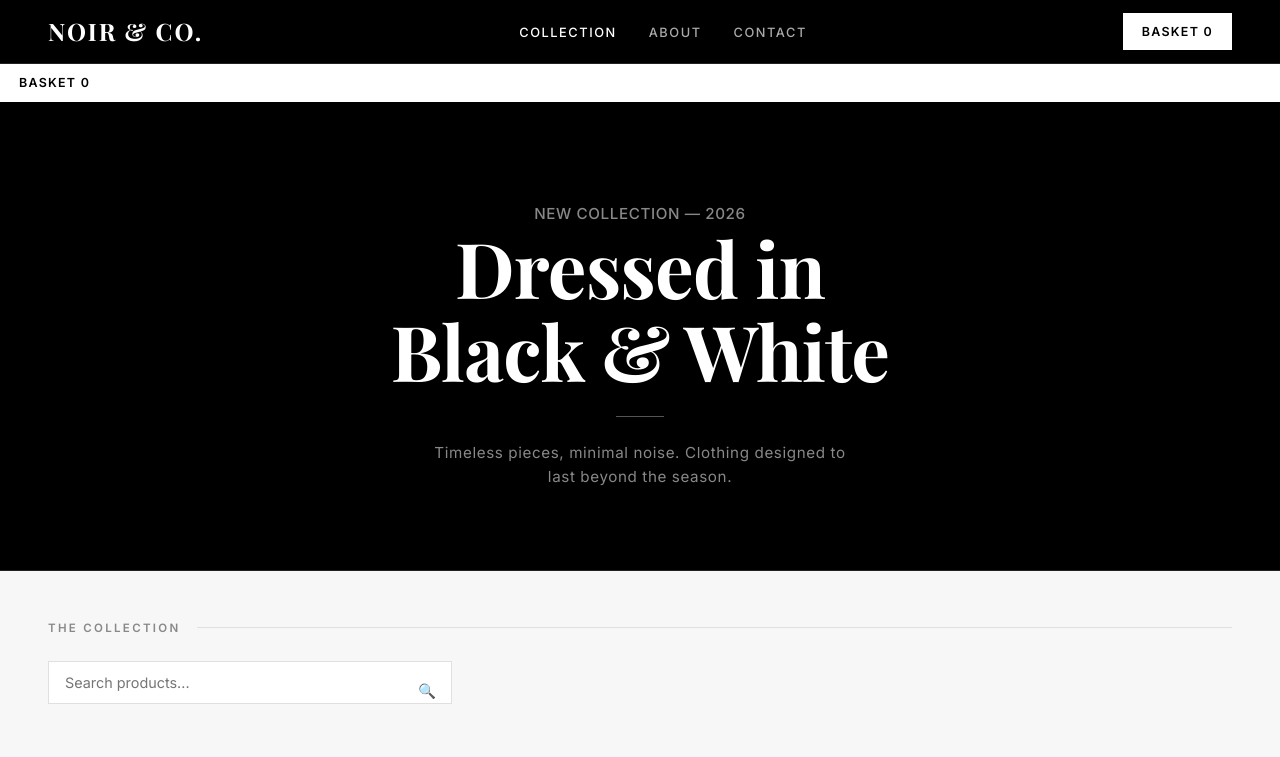
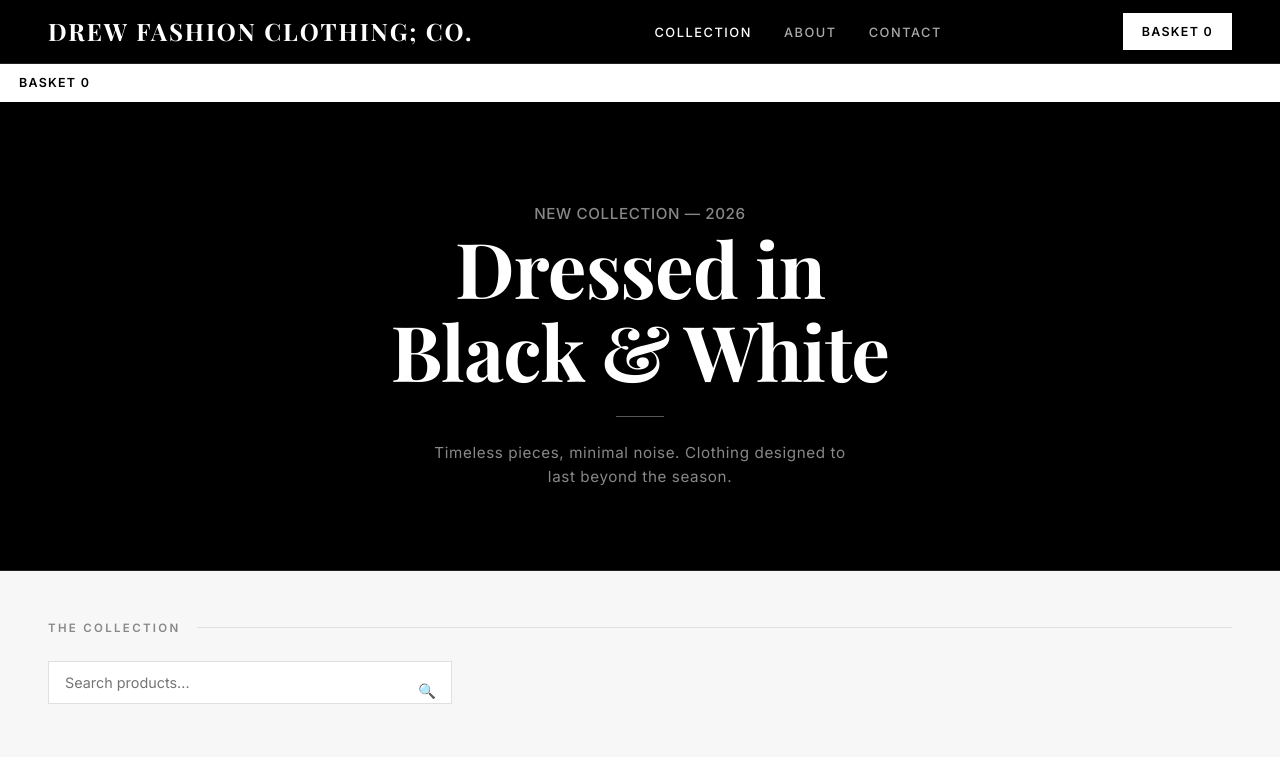
Before and after one commit to dlankipalli13/my-website, a plain HTML site: page index.html in a window 1280 px wide. Shown: the top 757 px of the page. Drawn offline with nearby package versions, Linux system fonts and the light colour scheme; no server answers.

Commit message:
Update navbar logo text

```diff
--- a/index.html
+++ b/index.html
@@ -9,7 +9,7 @@
 
   <!-- Navbar -->
   <nav>
-    <div class="nav-logo">Noir &amp; Co.</div>
+    <div class="nav-logo">Drew Fashion Clothing; Co.</div>
     <ul class="nav-links">
       <li><a href="index.html">Collection</a></li>
       <li><a href="about.html">About</a></li>
```
